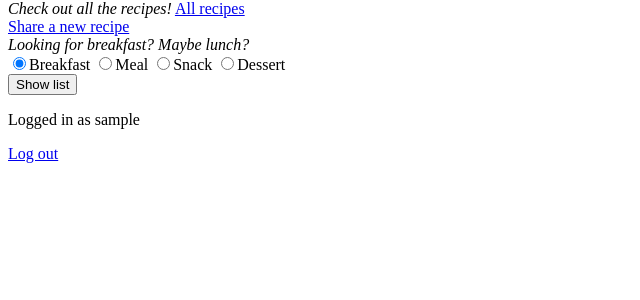
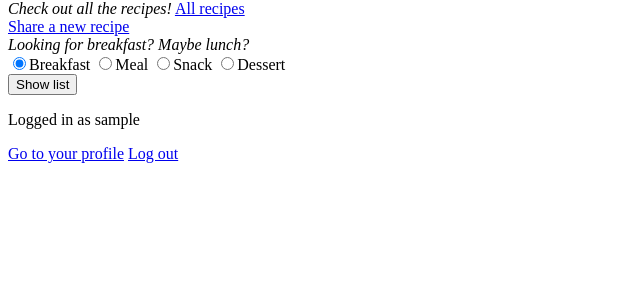
Before and after one commit to maritatsuko/what_to_eat, a Flask app: page / in a window 1280 px wide. Shown: the part 121-421 px from the top of the page, without its empty margins (0-640 px from the left). Run offline with Flask 3, Linux system fonts and the light colour scheme; the visitor is signed in with stand-in values (Sample User, id 1).

Commit message:
added a profile page

```diff
--- a/routes.py
+++ b/routes.py
@@ -46,6 +46,10 @@ def register():
             return redirect("/")
         else:
             render_template("error.html", message="Registration failed, please try again.")
+
+@app.route("/profile")
+def profile():
+    return render_template("profile.html")
 
 @app.route("/mealtype",methods=["POST"])
 def mealtype_recipes():
--- a/templates/index.html
+++ b/templates/index.html
@@ -18,6 +18,7 @@
 
 {% if session.username %}
 <p>Logged in as {{ session.username }}</p>
+<a href="/profile">Go to your profile</a>
 <a href="/logout">Log out</a>
 {% else %}
 <a href="/login">Login</a>
```
Also changed, not shown: templates/profile.html (added, +11 -0 lines).
